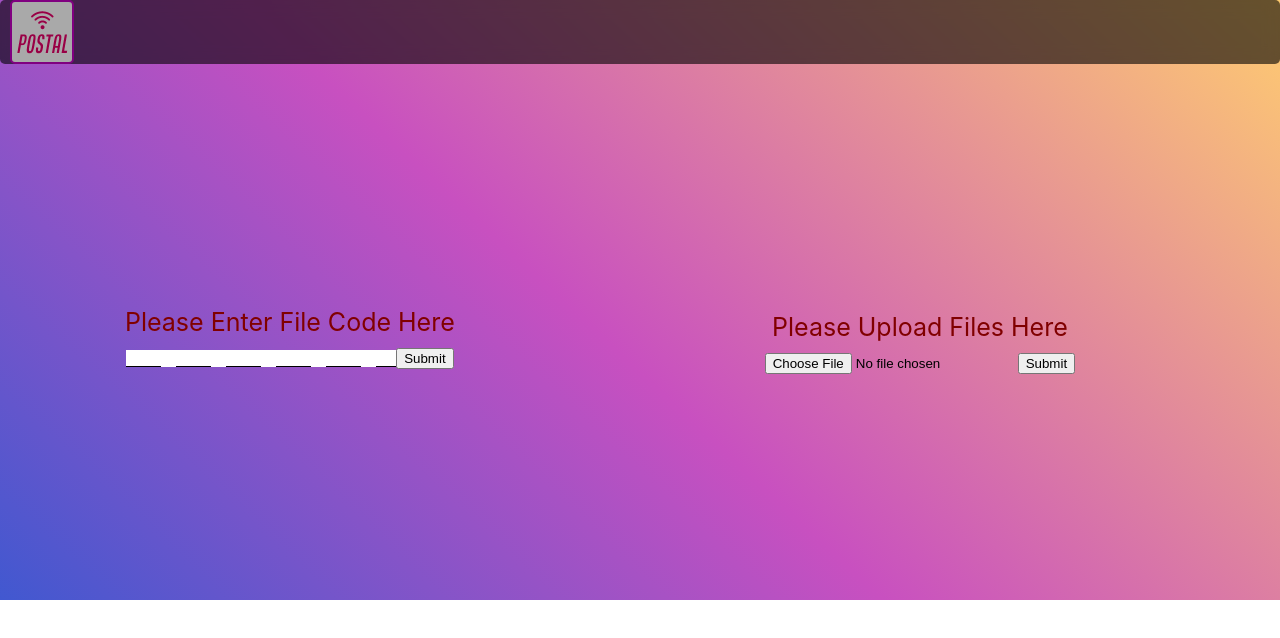
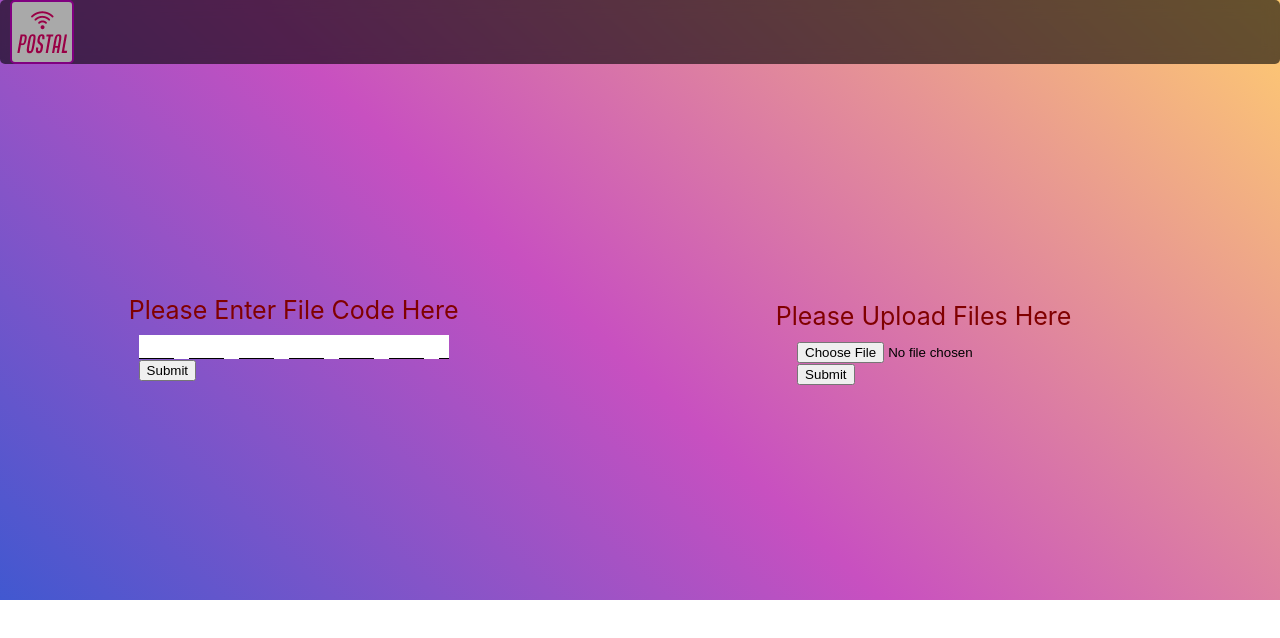
Before and after one commit to ae6ec/postal, a React (Create React App) app: page / in a window 1280 px wide. Shown: the top 638 px of the page. Built offline with nearby package versions, Linux system fonts and the light colour scheme; no server answers.

Commit message:
CSS to make file code bigger and added breaks

```diff
--- a/src/App.css
+++ b/src/App.css
@@ -60,7 +60,8 @@
   background-size: 50px 1px;
   background-repeat: repeat-x;
   background-position-x: 35px;
-  width: 270px;
+  width: 310px;
+  font-size: larger;
 }
 
 .code-container {
--- a/src/Components/Code.js
+++ b/src/Components/Code.js
@@ -73,6 +73,7 @@ export default function Code(props) {
                 } }
                 type="text"
                 />
+                <br/>
                 <input type="submit" value="Submit" />
             </form>
             <span className="error-text" >{error}</span>
--- a/src/Components/FileUpload.js
+++ b/src/Components/FileUpload.js
@@ -107,6 +107,7 @@ export default function FileUpload(props) {
                 }}
                 type="file"
                 />
+                <br/>
                 <input type="submit" value="Submit" />
             </form>
         </div>
```
